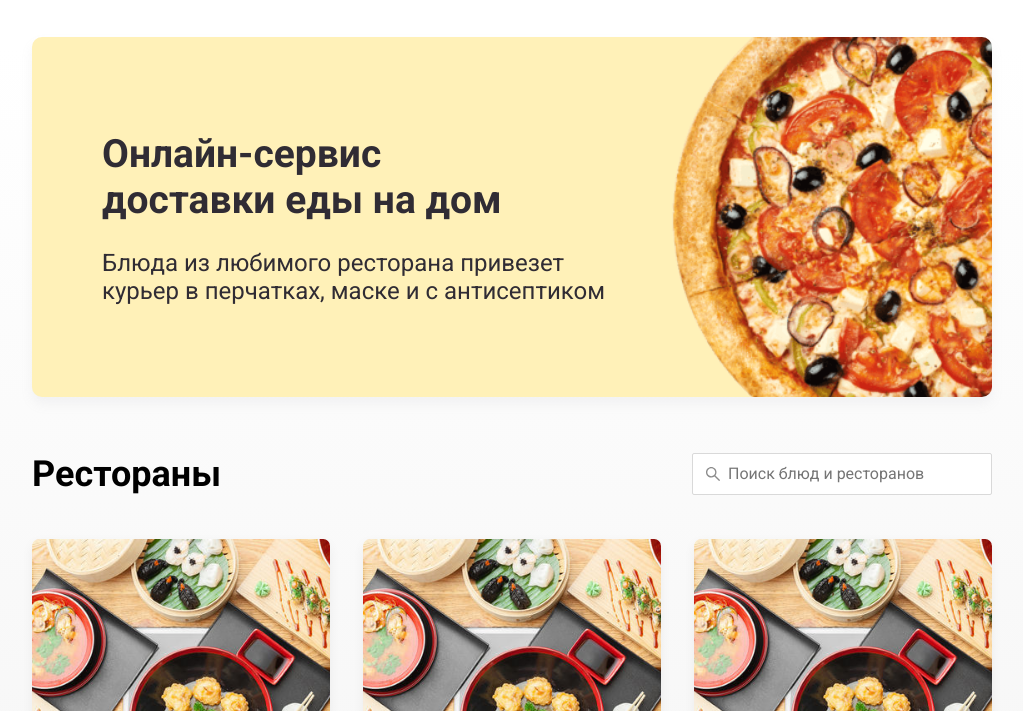
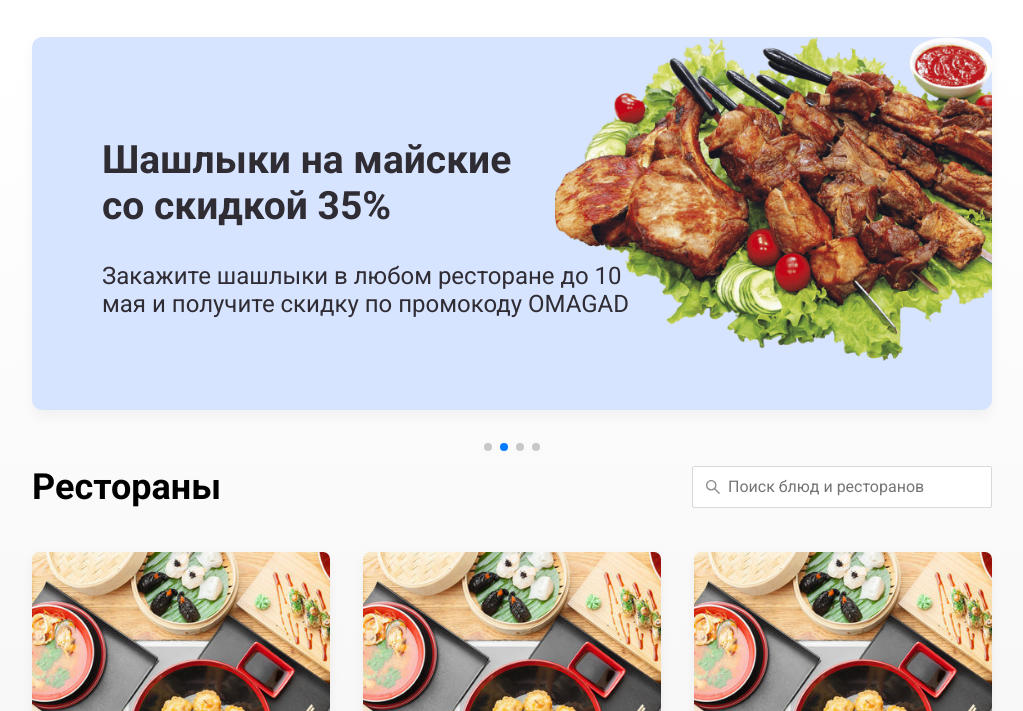
Before and after one commit to Lemoniks/delivery-JS, a plain HTML site: page index.html in a window 1280 px wide. Shown: the part 89-800 px from the top of the page, without its empty margins (128-1151 px from the left). Drawn offline with nearby package versions, Linux system fonts and the light colour scheme.

Commit message:
add slider

```diff
--- a/index.html
+++ b/index.html
@@ -8,7 +8,8 @@
 	 <link href="https://fonts.googleapis.com/css?family=Roboto:400,700&display=swap&subset=cyrillic" rel="stylesheet"/>
     <link rel="stylesheet" href="css/normalize.css"/>
 	 <link rel="stylesheet" href="css/style.css"/>
-    <!--<link rel="stylesheet" href="https://unpkg.com/swiper/css/swiper.min.css"> -->
+	 <link rel="stylesheet" href="https://unpkg.com/swiper/swiper-bundle.min.css">
+	 <script src="https://unpkg.com/swiper/swiper-bundle.min.js"></script>
 </head>
 
 <body>
@@ -41,32 +42,36 @@
 
 	<main class="main">
 		<div class="container">
-			<section class="container-promo">
-				<section class="promo pizza">
-					<h1 class="promo-title">Онлайн-сервис <br/>доставки еды на дом</h1>
+			<div class="swiper-container">
+				<div class="container-promo swiper-wrapper">
+					<section class="promo pizza swiper-slide">
+						<h2 class="promo-title">Онлайн-сервис <br/>доставки еды на дом</h2>
 						<p class="promo-text">
 							Блюда из любимого ресторана привезет курьер в перчатках, маске и с антисептиком
 						</p>
 					</section>
-				<!-- <section class="promo kebab">
-					<h1 class="promo-title">Шашлыки на майские <br> со скидкой 35%</h1>
+					<section class="promo kebab swiper-slide">
+						<h2 class="promo-title">Шашлыки на майские <br> со скидкой 35%</h2>
 						<p class="promo-text">
 							Закажите шашлыки в любом ресторане до 10 мая и получите скидку по промокоду OMAGAD
 						</p>
 					</section>
-				<section class="promo vegetables">
-					<h1 class="promo-title">Скидка 20% на всю еду <br> по промокоду LOVE.JS</h1>
+					<section class="promo vegetables swiper-slide">
+						<h2 class="promo-title">Скидка 20% на всю еду <br> по промокоду LOVE.JS</h2>
 						<p class="promo-text">
 							Блюдо из ресторана привезут вместе с двумя подарочными книгами по фронтенду
 						</p>
 					</section>
-				<section class="promo sushi">
-					<h1 class="promo-title">Сеты со скидкой до 30% <br> в ресторанах</h1>
+					<section class="promo sushi swiper-slide">
+						<h2 class="promo-title">Сеты со скидкой до 30% <br> в ресторанах</h2>
 						<p class="promo-text">
 							Скидки на сеты до 30 мая по промокоду DADADA
 						</p>
-				</section> -->
 					</section>
+
+				</div>
+				<div class="swiper-pagination"></div>
+			</div>
 			<section class="restaurants">
 				<div class="section-heading">
 					<h2 class="section-title">Рестораны</h2>
@@ -208,7 +213,6 @@
 		</div>
 		<!-- /.modal-dialog -->
 	</div>
-	<!--<script src="https://unpkg.com/swiper/js/swiper.min.js"></script> -->
 	<script src="js/disableScroll.js"></script>
 	<script src="js/main.js"></script>
 
--- a/js/main.js
+++ b/js/main.js
@@ -1,4 +1,5 @@
 'use strict';
+
 
 // variables
 
@@ -23,6 +24,12 @@ const cardsMenu = document.querySelector('.cards-menu');
 // authorized
 
 let login = localStorage.getItem('user');
+
+
+function validName(str) {
+  const RegName = /^[a-zA-Z][a-zA-Z0-9-_\.]{3,20}$/;
+  return RegName.test(str)
+}
 
 function toggleModal() {
   modal.classList.toggle("is-open");
@@ -65,7 +72,7 @@ function notAuthorized() {
 
   function logIn(event) {
     event.preventDefault();
-    if (loginInput.value.trim()) {
+    if (validName(loginInput.value)) {
       login = loginInput.value;
       localStorage.setItem('user', login);
       toggleModalAuth();
@@ -184,3 +191,18 @@ checkAuth();
 createCardRestaurant();
 createCardRestaurant();
 createCardRestaurant();
+
+
+// swiper - slider
+
+new Swiper('.swiper-container', {
+  sliderPerView: 1,
+  loop: true,
+  autoplay: true,
+  effect: 'flip',
+  grabCursor: true,
+  pagination: {
+    el: '.swiper-pagination',
+    clickable: true,
+  }
+});
```
Lines whose indentation alone changed are shown as unchanged.
